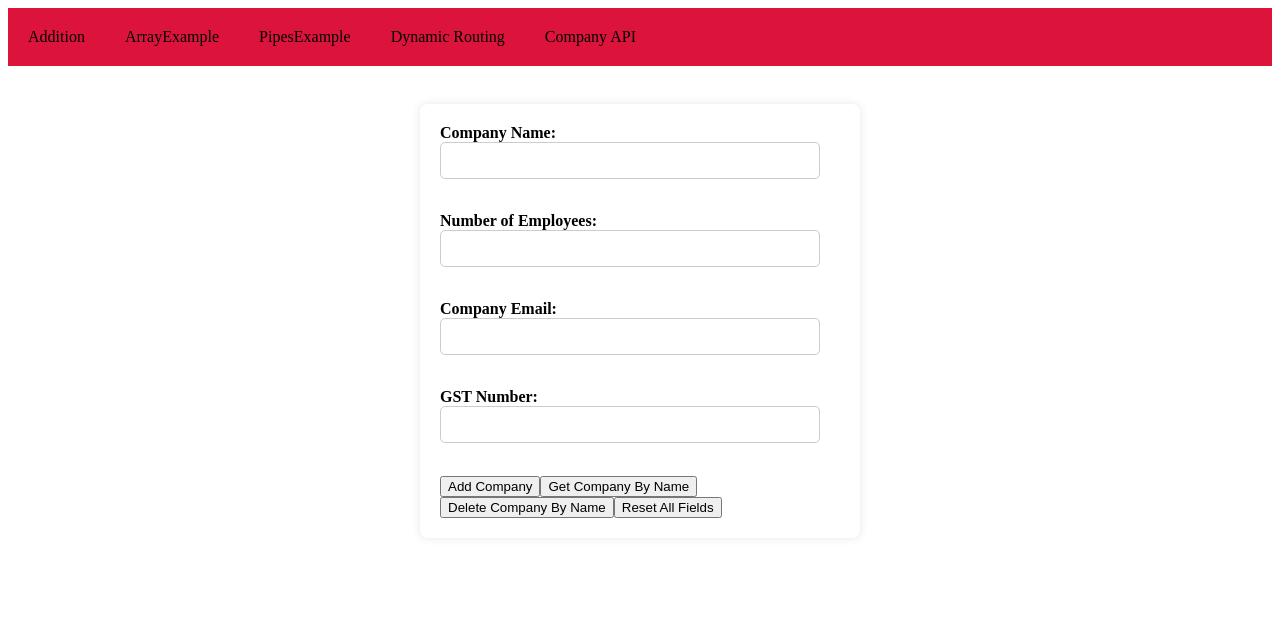
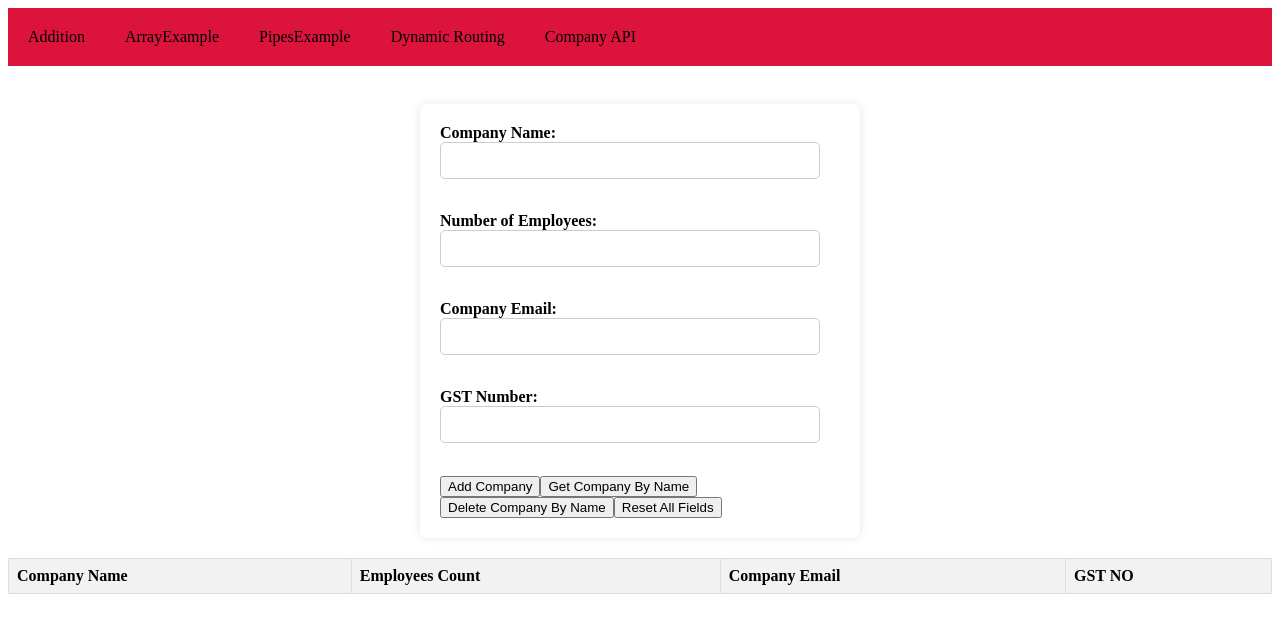
Before and after one commit to Shubhamhushe1/angularapp, an Angular app: page /company in a window 1280 px wide. Shown: the top 632 px of the page. Built offline with nearby package versions, Linux system fonts and the light colour scheme; no server answers.

Commit message:
All http methods complete and test get post delete

```diff
--- a/src/app/company/company.component.css
+++ b/src/app/company/company.component.css
@@ -47,3 +47,34 @@ input:invalid {
 input:invalid:focus {
   outline: none;
 }
+
+/* Style for the table */
+table {
+  border-collapse: collapse;
+  width: 100%;
+  margin-bottom: 20px; /* Adjust margin as needed */
+}
+
+/* Style for table headers */
+th {
+  background-color: #f2f2f2; /* Light gray background */
+  border: 1px solid #ddd; /* Add borders */
+  padding: 8px; /* Add padding */
+  text-align: left; /* Align text to the left */
+}
+
+/* Style for table cells */
+td {
+  border: 1px solid #ddd; /* Add borders */
+  padding: 8px; /* Add padding */
+}
+
+/* Alternate row background color */
+tr:nth-child(even) {
+  background-color: #f2f2f2; /* Light gray background for even rows */
+}
+
+/* Hover effect on rows */
+tr:hover {
+  background-color: #ddd; /* Darker gray background on hover */
+}
--- a/src/app/company/company.component.html
+++ b/src/app/company/company.component.html
@@ -23,3 +23,26 @@
 </form>
 
 <span style="color: red;">{{message}}</span>
+
+
+<table>   <!-- <*ngIF is use to add some rules or conditions to elements or attributes> -->
+    <!-- *ngIf: Angular structural directive for conditional rendering. Adds or removes elements based on a given expression. -->
+
+    <tr>
+    <th>    Company Name  </th>
+    <th>    Employees Count    </th>
+    <th>    Company Email  </th>
+    <th>    GST NO    </th>
+
+    </tr>
+    <tr *ngFor = "let company of companyArray">  <!-- <*ngFor is use to fetch data from TypeScript File > -->
+
+    <!-- *ngFor: Angular structural directive for iterating over a collection. Repeats HTML for each item in the collection. -->
+        <td>{{company.companyName}}</td>
+        <td>{{company.numberOfEmployees}}</td>
+        <td>{{company.companyEmail}}</td>
+        <td>{{company.gstNumber}}</td>
+    </tr>
+
+
+    </table>
```
